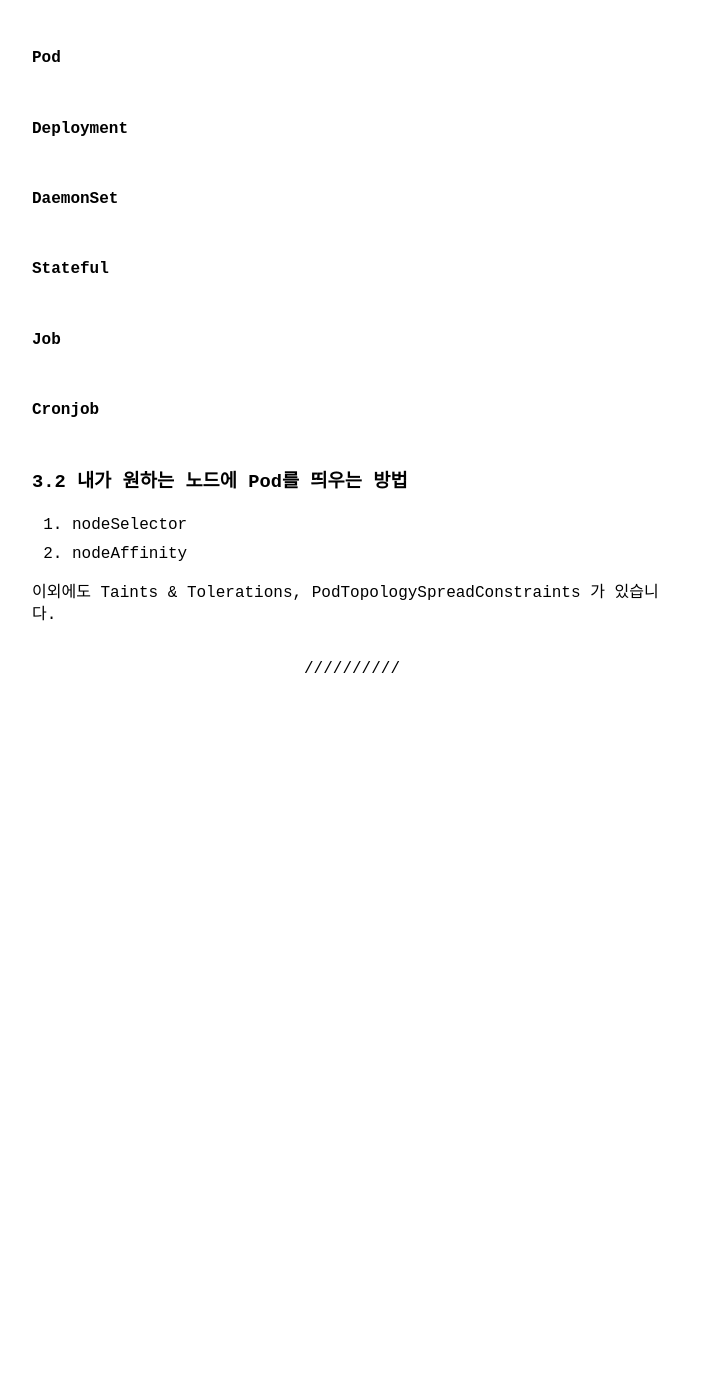
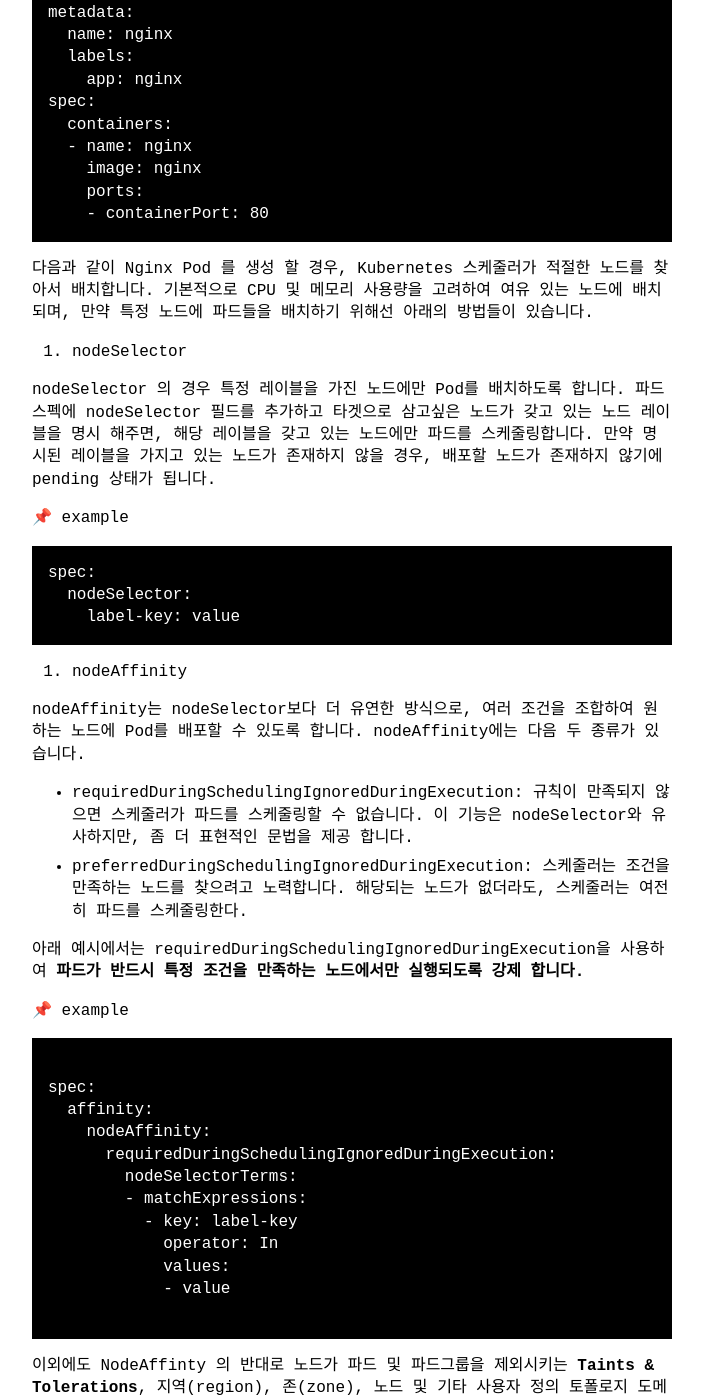
Before and after one commit to coodns/blog, a Jekyll site: the page built from _posts/2025-03-08-How to Configure EKS.md, in a window 1280 px wide and 1400 px high, scrolled down 3448 px. Shown: the whole window, without its empty margins (288-991 px from the left). Built offline with Jekyll 4.4.1, drawn with Linux system fonts in a browser that asks for light colours; comment, search, counter and statistics services are not loaded; before the commit the page ends 4225 px from its top, so only the background shows below that; some of the changed text lies outside the part shown.

Commit message:
0313edit

````diff
--- a/_posts/2025-03-08-How to Configure EKS.md
+++ b/_posts/2025-03-08-How to Configure EKS.md
@@ -114,19 +114,81 @@ https://docs.aws.amazon.com/ko_kr/eks/latest/userguide/auth-configmap.html
 ## 3. Pod는 배포 시 어디로 가나요?
 Pod가 배포될 때, Kubernetes의 스케줄러가 해당 Pod를 어느 노드(Node)에 배치할지를 결정합니다. 기본적으로 Kubernetes는 여러 요소를 고려하여 최적의 노드를 선택합니다.
 
+```yaml
+apiVersion: v1
+kind: Pod
+metadata:
+  name: nginx
+  labels:
+    app: nginx
+spec:
+  containers:
+  - name: nginx
+    image: nginx
+    ports:
+    - containerPort: 80
+```
+
+다음과 같이 Nginx Pod 를 생성 할 경우, Kubernetes 스케줄러가 적절한 노드를 찾아서 배치합니다. 기본적으로 CPU 및 메모리 사용량을 고려하여 여유 있는 노드에 배치되며,
+만약 특정 노드에 파드들을 배치하기 위해선 아래의 방법들이 있습니다.
+
+
+1. nodeSelector
+
+nodeSelector 의 경우 특정 레이블을 가진 노드에만 Pod를 배치하도록 합니다. 파드 스펙에 nodeSelector 필드를 추가하고 타겟으로 삼고싶은 노드가 갖고 있는 노드 레이블을 명시 해주면, 해당 레이블을 갖고 있는 노드에만 파드를 스케줄링합니다.
+만약 명시된 레이블을 가지고 있는 노드가 존재하지 않을 경우, 배포할 노드가 존재하지 않기에 pending 상태가 됩니다.
+
+📌 example
+```yaml
+spec:
+  nodeSelector:
+    label-key: value
+ ```
+2. nodeAffinity
+
+nodeAffinity는 nodeSelector보다 더 유연한 방식으로, 여러 조건을 조합하여 원하는 노드에 Pod를 배포할 수 있도록 합니다.
+nodeAffinity에는 다음 두 종류가 있습니다.
+
+- requiredDuringSchedulingIgnoredDuringExecution: 규칙이 만족되지 않으면 스케줄러가 파드를 스케줄링할 수 없습니다. 이 기능은 nodeSelector와 유사하지만, 좀 더 표현적인 문법을 제공 합니다.
+- preferredDuringSchedulingIgnoredDuringExecution: 스케줄러는 조건을 만족하는 노드를 찾으려고 노력합니다. 해당되는 노드가 없더라도, 스케줄러는 여전히 파드를 스케줄링한다.
+
+아래 예시에서는 requiredDuringSchedulingIgnoredDuringExecution을 사용하여 **파드가 반드시 특정 조건을 만족하는 노드에서만 실행되도록 강제 합니다.**
+
+📌 example
+```yaml
+
+spec:
+  affinity:
+    nodeAffinity:
+      requiredDuringSchedulingIgnoredDuringExecution:
+        nodeSelectorTerms:
+        - matchExpressions:
+          - key: label-key
+            operator: In
+            values:
+            - value
+
+```
+
+이외에도 NodeAffinty 의 반대로 노드가 파드 및 파드그룹을 제외시키는  **Taints & Tolerations**, 지역(region), 존(zone), 노드 및 기타 사용자 정의 토폴로지 도메인과 같이 장애 도메인으로 설정된 클러스터에 걸쳐 파드가 분배되는 방식을 제어할 수 있는 **PodTopologySpreadConstraints** 가 있습니다.
+
 ### 3.1 배포 방법 종류
 
-#### Pod
-#### Deployment
-#### DaemonSet
-#### Stateful
-#### Job
-#### Cronjob
+Kubernetes에는 다양한 배포 방식이 있습니다.
+
+-	**Pod (단일 배포)**: 가장 기본적인 형태의 배포방식으로, 특정한 하나의 파드를 배포할때 사용하며, 테스트용으로 단일 컨테이너 배포시에 사용됩니다
+
+-	**Deployment**: 여러 개의 Pod를 관리하고 업데이트를 쉽게 수행할 수 있으며, 웹, API서버 등의 가용성을 보장해야할때 사용됩니다.
+
+-	**DaemonSet**: 각 노드마다 하나의 Pod를 강제로 배치할 때 사용되며, 로그 수집기, 모니터링 에이전트등을 모든 노드에 배포할때 사용됩니다.
+-	**StatefulSet**: 상태를 유지해야 하는 애플리케이션(예: 데이터베이스)을 배포할 때 사용되며, MYSQL, Kafka 등 상태가 중요한 애플리케이션을 배포할때 사용됩니다.
+-	**Job / CronJob**: 특정 작업을 1회 또는 일정한 간격으로 수행할 때. 사용되며, Job의 경우 데이터마이그레이션 일회성 작업을 수행할때 사용되며, Cronjob 의 경우 정기적인 작업을 수행할때 사용됩니다.
 
 
-### 3.2 내가 원하는 노드에 Pod를 띄우는 방법
 
-1. nodeSelector
-2. nodeAffinity
+## 4. EKS 구성
 
-이외에도 Taints & Tolerations, PodTopologySpreadConstraints 가 있습니다.
+### 4.1 콘솔에서 EKS 구성
+
+![Image](https://github.com/user-attachments/assets/75012b9f-712f-42bf-958a-b01f6691200f)
+![Image](https://github.com/user-attachments/assets/8c90fbc3-85d2-4337-af08-0610fc43dc4d)
````
Also changed, not shown: other parts of _posts/2025-03-08-How to Configure EKS.md (+2 -2 lines).
